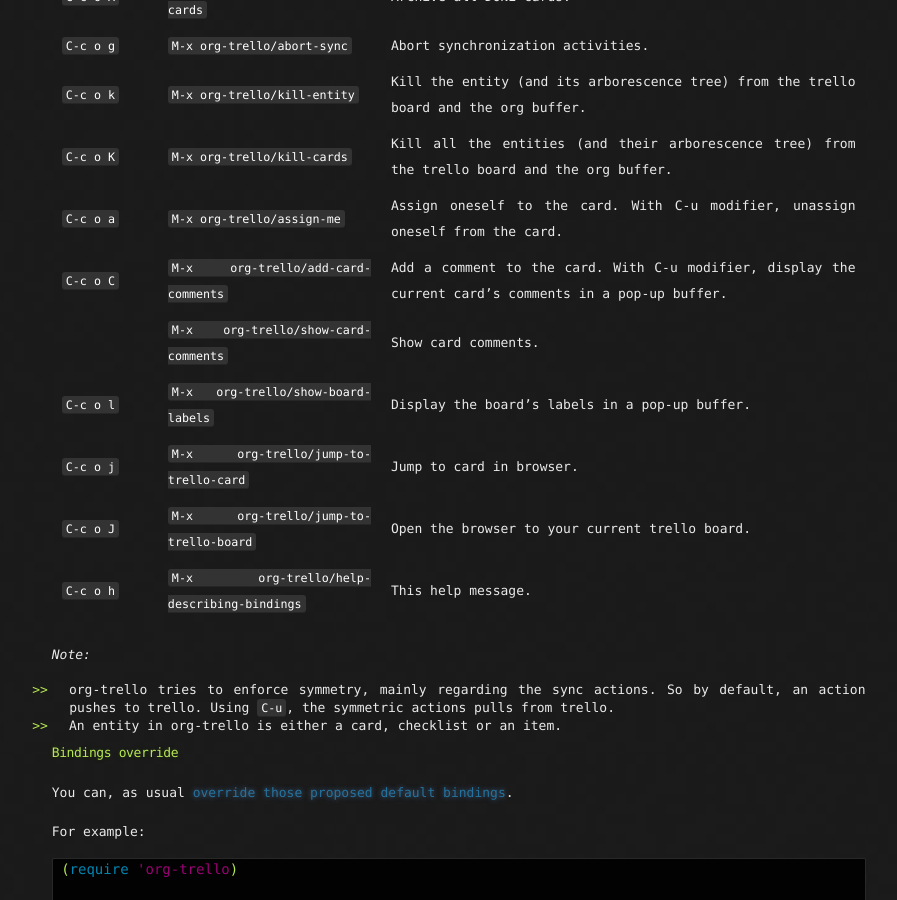
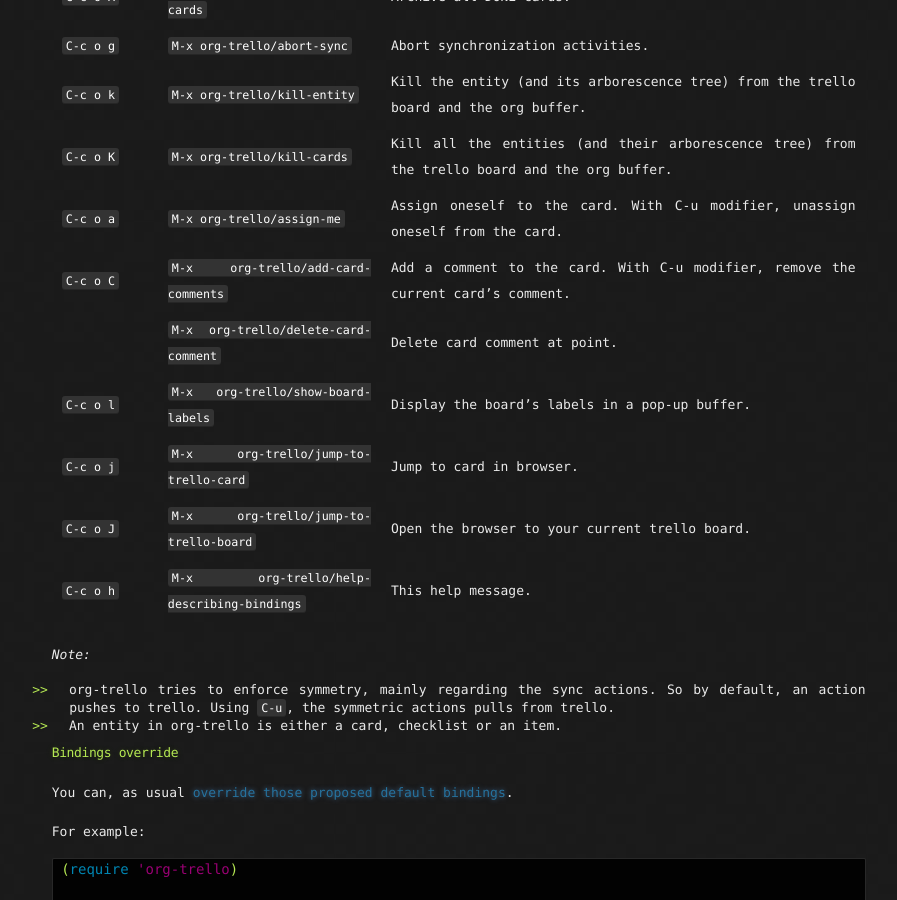
Before and after one commit to org-trello/org-trello.github.io, a Jekyll site: the page built from bindings.md, in a window 1280 px wide and 900 px high, scrolled down 843 px. Shown: the whole window, without its empty margins (197-1094 px from the left). Built offline with Jekyll 4.4.1, drawn with Linux system fonts in a browser that asks for light colours; nearby versions of some CDN libraries; library files that are not in the unit come from our copies; Markdown is read by kramdown in place of the engine named in the settings.

Commit message:
Update default bindings

```diff
--- a/bindings.md
+++ b/bindings.md
@@ -25,8 +25,8 @@ Keybindings        | Interactive commands
 <kbd>C-c o k</kbd> | <kbd>M-x org-trello/kill-entity</kbd>                       | Kill the entity (and its arborescence tree) from the trello board and the org buffer.
 <kbd>C-c o K</kbd> | <kbd>M-x org-trello/kill-cards</kbd>                        | Kill all the entities (and their arborescence tree) from the trello board and the org buffer.
 <kbd>C-c o a</kbd> | <kbd>M-x org-trello/assign-me</kbd>                         | Assign oneself to the card. With C-u modifier, unassign oneself from the card.
-<kbd>C-c o C</kbd> | <kbd>M-x org-trello/add-card-comments</kbd>                 | Add a comment to the card. With C-u modifier, display the current card's comments in a pop-up buffer.
-                   | <kbd>M-x org-trello/show-card-comments</kbd>                | Show card comments.
+<kbd>C-c o C</kbd> | <kbd>M-x org-trello/add-card-comments</kbd>                 | Add a comment to the card. With C-u modifier, remove the current card's comment.
+                   | <kbd>M-x org-trello/delete-card-comment</kbd>               | Delete card comment at point.
 <kbd>C-c o l</kbd> | <kbd>M-x org-trello/show-board-labels</kbd>                 | Display the board's labels in a pop-up buffer.
 <kbd>C-c o j</kbd> | <kbd>M-x org-trello/jump-to-trello-card</kbd>               | Jump to card in browser.
 <kbd>C-c o J</kbd> | <kbd>M-x org-trello/jump-to-trello-board</kbd>              | Open the browser to your current trello board.
```
